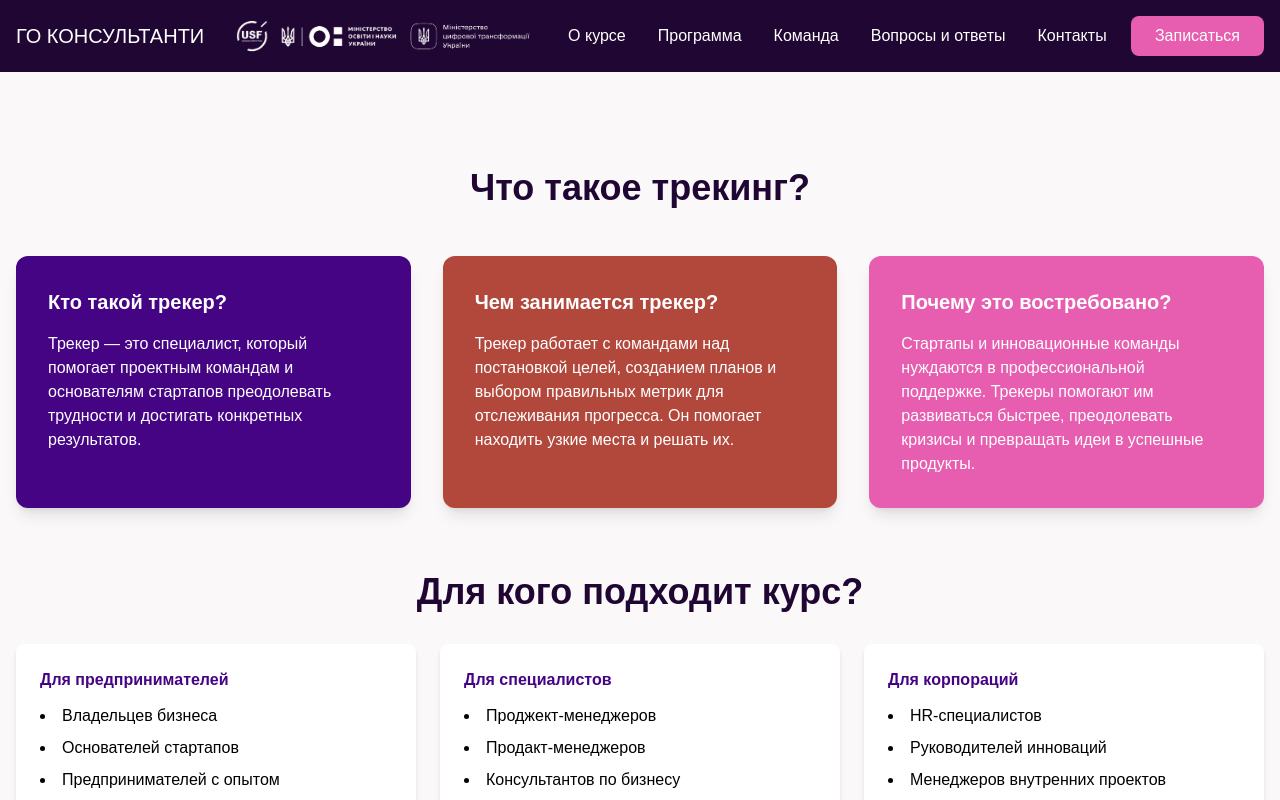
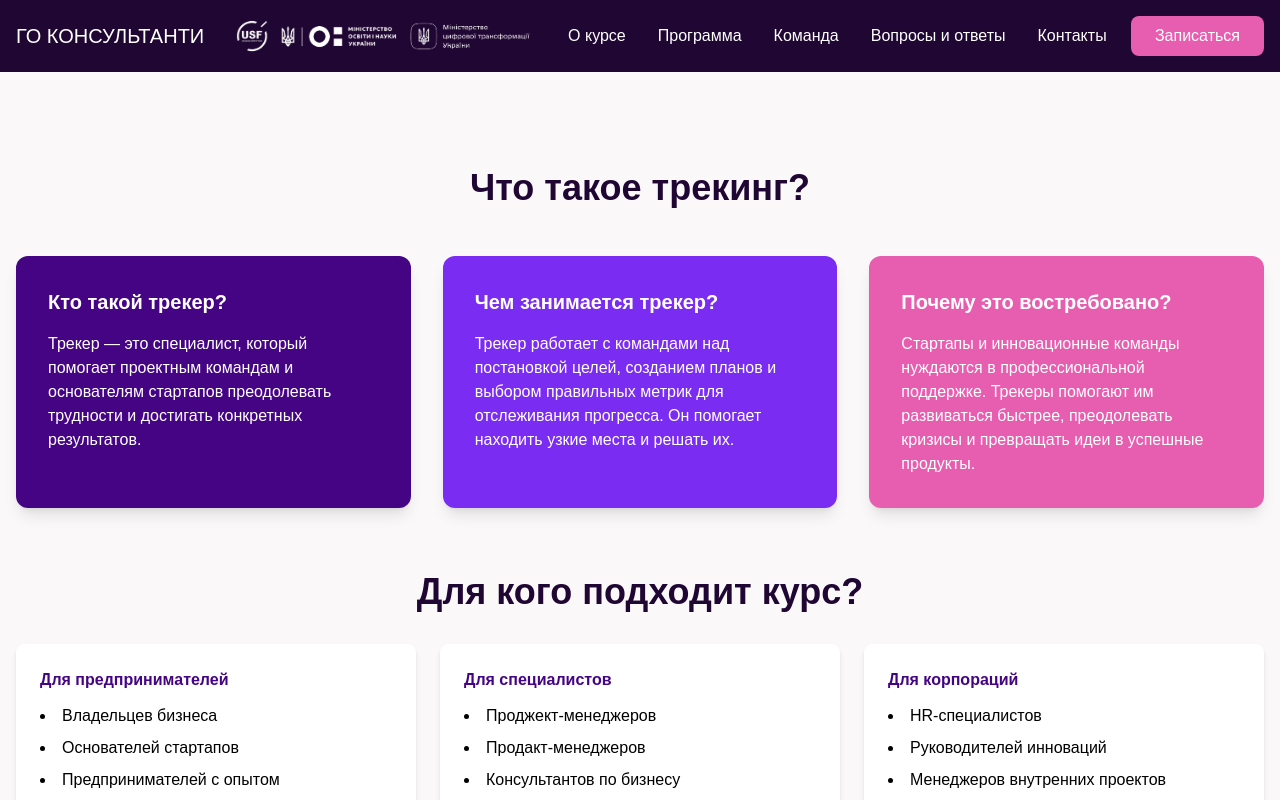
Before and after one commit to ARogovsky/konsultanty-tracker, a React (Vite) app: page /about in a window 1280 px wide. Shown: the top 800 px of the page. Built offline with nearby package versions, Linux system fonts and the light colour scheme.

Commit message:
fix cards backs

```diff
--- a/src/components/AboutCourse.tsx
+++ b/src/components/AboutCourse.tsx
@@ -9,7 +9,6 @@ const AboutCourse: React.FC = () => {
         </h2>
 
         <div className="grid grid-cols-1 gap-8 md:grid-cols-2 lg:grid-cols-3">
-          {/* Feature Card 1 */}
           <div className="rounded-xl bg-mipt-purple p-8 text-white shadow-lg">
             <h3 className="mb-4 text-xl font-bold">Кто такой трекер?</h3>
             <p>
@@ -18,9 +17,7 @@ const AboutCourse: React.FC = () => {
               конкретных результатов.
             </p>
           </div>
-
-          {/* Feature Card 2 */}
-          <div className="rounded-xl bg-mipt-red p-8 text-white shadow-lg">
+          <div className="rounded-xl bg-violet p-8 text-white shadow-lg">
             <h3 className="mb-4 text-xl font-bold">Чем занимается трекер?</h3>
             <p>
               Трекер работает с командами над постановкой целей,
@@ -28,8 +25,6 @@ const AboutCourse: React.FC = () => {
               прогресса. Он помогает находить узкие места и решать их.
             </p>
           </div>
-
-          {/* Feature Card 3 */}
           <div className="rounded-xl bg-mipt-pink p-8 text-white shadow-lg">
             <h3 className="mb-4 text-xl font-bold">Почему это востребовано?</h3>
             <p>
--- a/src/components/Footer.tsx
+++ b/src/components/Footer.tsx
@@ -106,7 +106,7 @@ const Footer: React.FC = () => {
         </div>
 
         <div className="mt-12 border-t border-white/10 pt-8 text-center text-sm text-white/60">
-          <p>© {new Date().getFullYear()} ГО КОНСУЛЬТАНТИ. Всі права захищено. Дата заснування: 02.06.2022</p>
+          <p>© {new Date().getFullYear()} <a href="/">ГО КОНСУЛЬТАНТИ</a>. Всі права захищено. Дата заснування: 02.06.2022</p>
         </div>
       </div>
     </footer>
--- a/src/components/Header.tsx
+++ b/src/components/Header.tsx
@@ -5,7 +5,7 @@ const Header: React.FC = () => {
     <header className="sticky top-0 z-50 w-full bg-mipt-purple-dark py-4">
       <div className="container mx-auto flex items-center justify-between px-4">
         <div className="flex items-center">
-          <h1 className="mr-8 text-xl text-white">ГО КОНСУЛЬТАНТИ</h1>
+          <h1 className="mr-8 text-xl text-white"><a href="/">ГО КОНСУЛЬТАНТИ</a></h1>
           <img
             src="/assets/images/logo.png"
             alt="ГО КОНСУЛЬТАНТИ Логотип"
--- a/src/components/SalaryInfo.tsx
+++ b/src/components/SalaryInfo.tsx
@@ -7,30 +7,23 @@ const SalaryInfo: React.FC = () => {
         <h2 className="mb-12 text-center text-3xl font-bold md:text-4xl">
           Сколько зарабатывает трекер?
         </h2>
-
         <div className="grid grid-cols-1 gap-8 md:grid-cols-3">
-          {/* Salary Card 1 */}
           <div className="rounded-xl bg-gradient-to-br from-mipt-purple to-mipt-purple-light p-8 text-center shadow-lg">
             <h3 className="mb-4 text-lg font-medium">Начинающий трекер</h3>
             <p className="mb-2 text-3xl font-bold">от 2500 ₽/час</p>
             <p className="text-sm opacity-80">Работа с 1-2 проектами</p>
           </div>
-
-          {/* Salary Card 2 */}
           <div className="rounded-xl bg-gradient-to-br from-mipt-purple to-mipt-pink p-8 text-center shadow-lg">
             <h3 className="mb-4 text-lg font-medium">Опытный трекер</h3>
             <p className="mb-2 text-3xl font-bold">от 10 000 ₽/час</p>
             <p className="text-sm opacity-80">Портфель из 3-5 проектов</p>
           </div>
-
-          {/* Salary Card 3 */}
-          <div className="rounded-xl bg-gradient-to-br from-mipt-red to-mipt-orange p-8 text-center shadow-lg">
+          <div className="rounded-xl bg-gradient-to-br from-mipt-purple-light to-mipt-orange p-8 text-center shadow-lg">
             <h3 className="mb-4 text-lg font-medium">Ведущий трекер</h3>
             <p className="mb-2 text-3xl font-bold">от 100 000 ₽/мес</p>
             <p className="text-sm opacity-80">Долгосрочные контракты с крупными компаниями</p>
           </div>
         </div>
-
         <div className="mt-16">
           <h3 className="mb-8 text-center text-2xl font-bold">
             Программа школы трекеров МФТИ
--- a/src/index.css
+++ b/src/index.css
@@ -66,3 +66,7 @@ body {
   background-size: cover;
   background-blend-mode: overlay;
 }
+
+.bg-violet {
+  background-color: #7b2cf3;
+}
```
